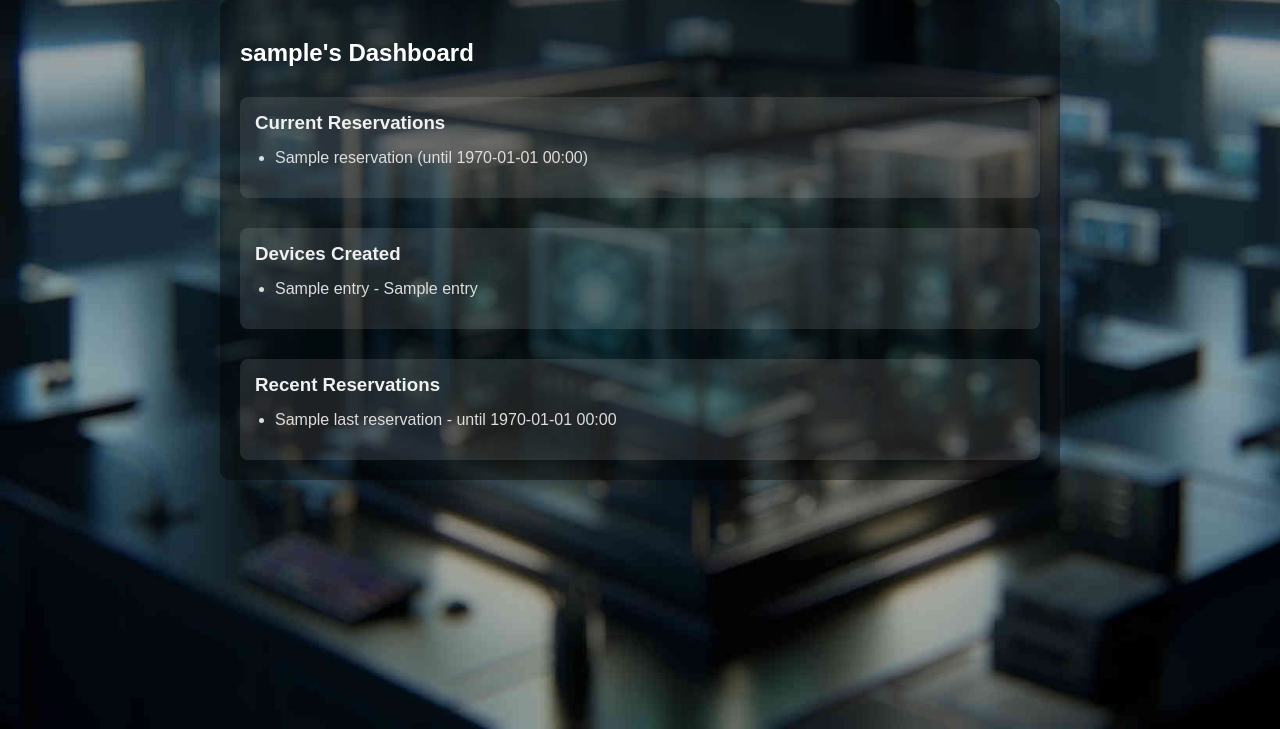
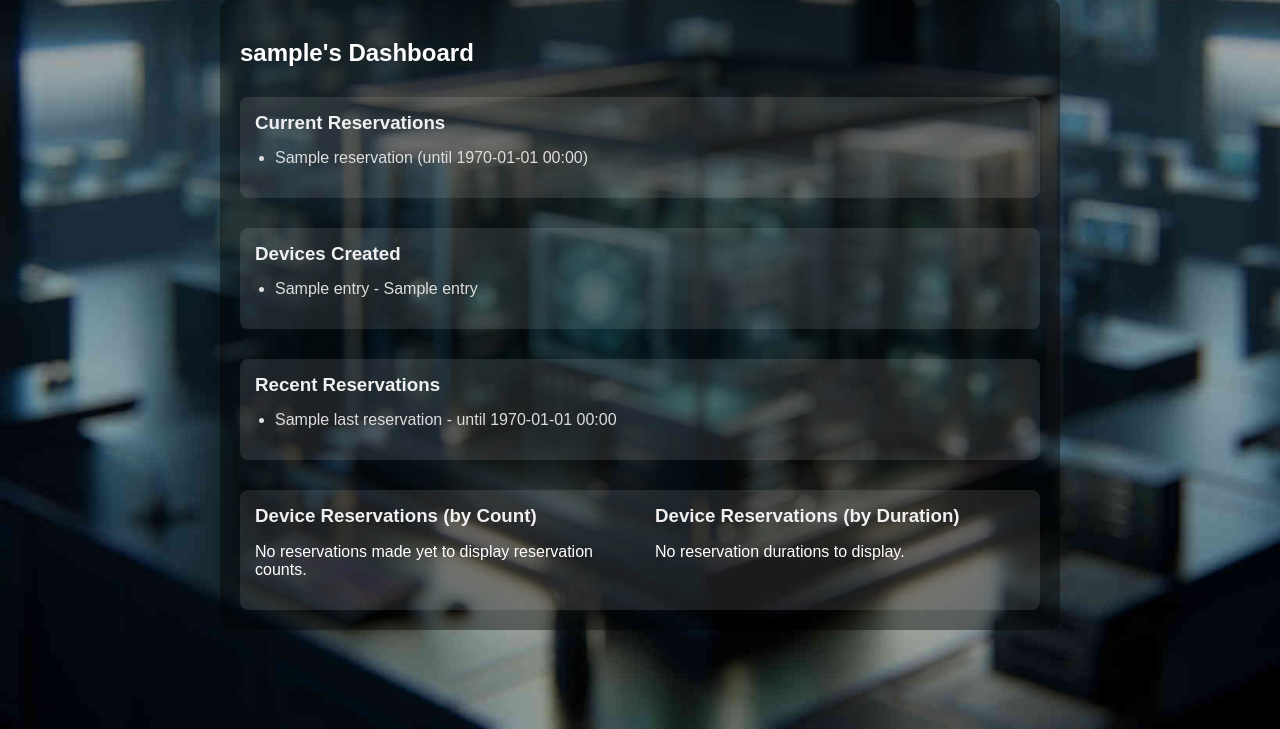
Before and after one commit to juhapekka/slotkeeper, a Flask app: template templates/user_page.html in a window 1280 px wide. Shown: the part 71-800 px from the top of the page. Run offline with Flask 3, Linux system fonts and the light colour scheme; the template is opened without the code that fills it: most values are stand-ins (such as "Sample title", 1, 10 or a date in 2020).

Commit message:
templates/user_page.html: add pie charts on user page
At bottom there will be two pie charts, left will list
top reserved machines + rest grouped, right will list top
machines with most reservation time + rest grouped.

Signed-off-by: Juha-Pekka Heikkilä <juhapekka.heikkila@gmail.com>

```diff
--- a/templates/user_page.html
+++ b/templates/user_page.html
@@ -57,6 +57,57 @@
                 {% endfor %}
                 </ul>
             </div>
+
+            <div class='user-block'>
+                <div class='user-charts-container' style='display: flex; flex-wrap: wrap; gap: 30px;'>
+                {# left pie, reservation amounts #}
+                <div class='chart-block' style='flex: 1; min-width: 300px;'>
+                    <h3>Device Reservations (by Count)</h3>
+                    {% if has_reservations_for_pie_counts %}
+                        <div class='pie-container'>
+                            <div class='chart' style='{{ conic_gradient_style_counts | safe }}'></div>
+                            <ul class='key'>
+                                {% for item in pie_chart_data_counts %}
+                                <li>
+                                    <span class='percent' style='background-color: {{ item.color }};'>
+                                        {{ item.percentage }}%
+                                    </span>
+                                    <span class='choice'>
+                                        {{ item.name }} ({{ item.value_numeric }} times)
+                                    </span>
+                                </li>
+                                {% endfor %}
+                            </ul>
+                        </div>
+                    {% else %}
+                        <p>No reservations made yet to display reservation counts.</p>
+                    {% endif %}
+                </div>
+                {# right pie, durations #}
+                <div class='chart-block' style='flex: 1; min-width: 300px;'>
+                    <h3>Device Reservations (by Duration)</h3>
+                    {% if has_reservations_for_pie_durations %}
+                        <div class='pie-container'>
+                            <div class='chart' style='{{ conic_gradient_style_durations | safe }}'></div>
+                            <ul class='key'>
+                                {% for item in pie_chart_data_durations %}
+                                <li>
+                                    <span class='percent' style='background-color: {{ item.color }};'>
+                                        {{ item.percentage }}%
+                                    </span>
+                                    <span class='choice'>
+                                        {{ item.name }} ({{ item.formatted_duration }})
+                                    </span>
+                                </li>
+                                {% endfor %}
+                            </ul>
+                        </div>
+                    {% else %}
+                        <p>No reservation durations to display.</p>
+                    {% endif %}
+                </div>
+            </div>
+        </div>
         </div>
     </div>
 </body>
```
